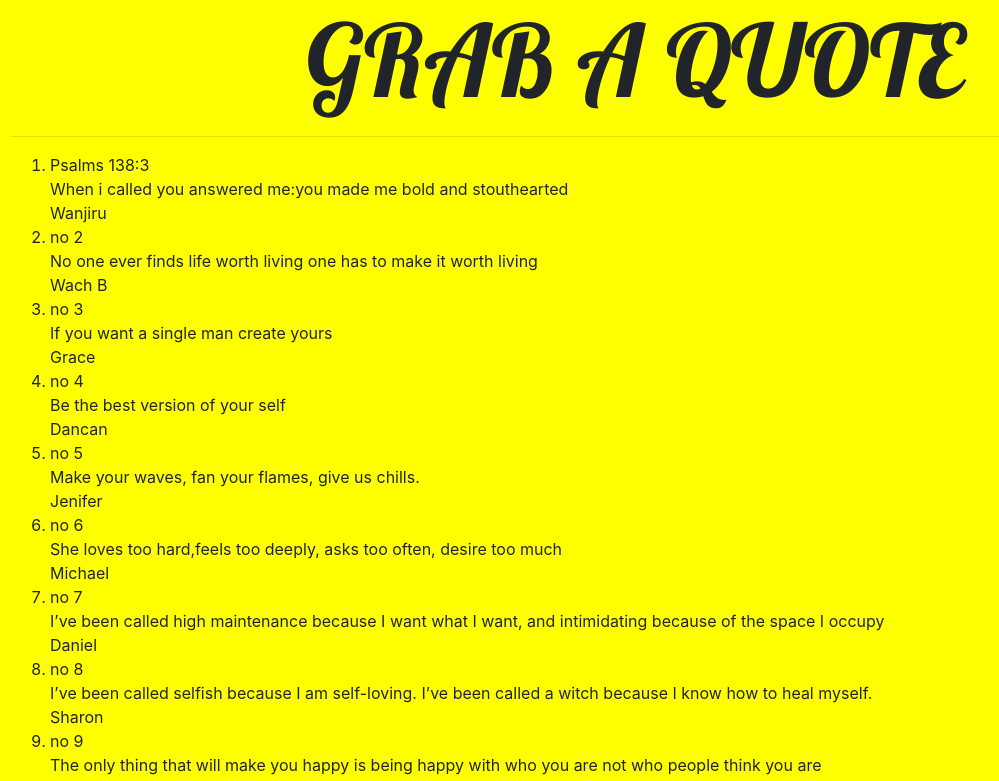
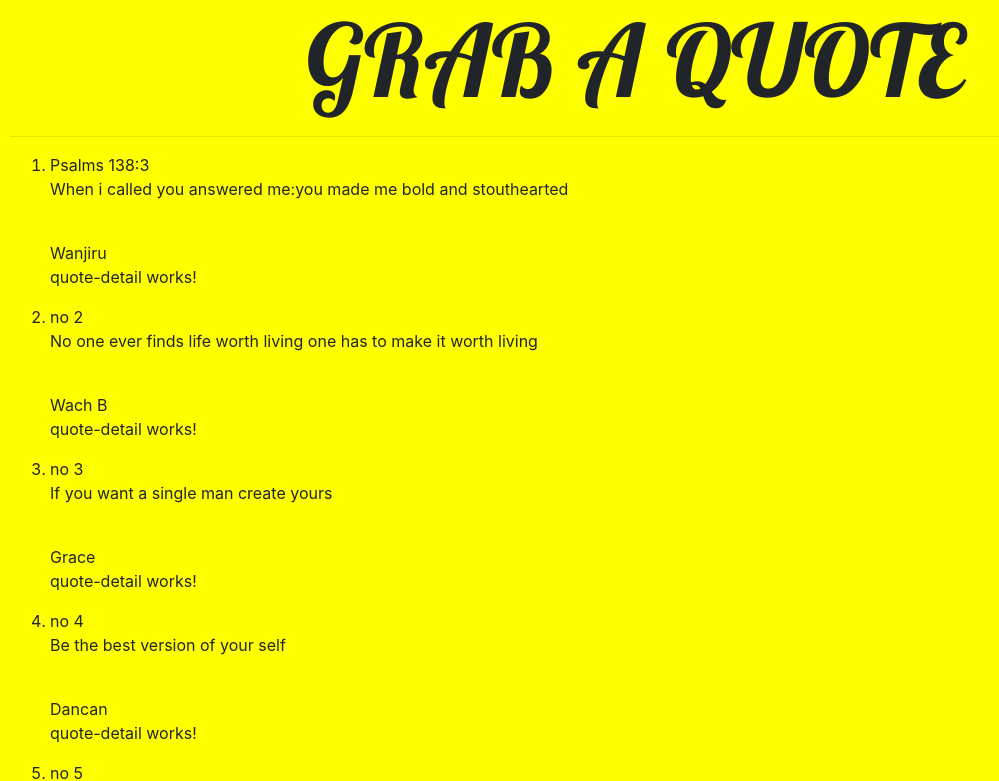
Before and after one commit to BeatriceWambui/grab-quotes, an Angular app: page / in a window 1280 px wide. Shown: the top 781 px of the page, without its empty margins (5-1004 px from the left). Built offline with nearby package versions, Linux system fonts and the light colour scheme.

Commit message:
create a display false for quote

```diff
--- a/src/app/quote.ts
+++ b/src/app/quote.ts
@@ -1,6 +1,6 @@
 export class Quote {
     showQuote:boolean;
     constructor(public id:string,public quote:string,public author:string){
-        this.showQuote=true;
+        this.showQuote=false;
     }
 }
--- a/src/app/quote/quote.component.html
+++ b/src/app/quote/quote.component.html
@@ -3,7 +3,10 @@
 <hr>
 <ol>
     <li *ngFor="let q of allQuotes">
-         {{q.id}} <br> {{q.quote}} <br> {{q.author}}
+         {{q.id}} <br>
+         <p>{{q.quote}} </p>
+         <br> {{q.author}}
+         <app-quote-detail [quote]='quote'></app-quote-detail>
     </li>
 
 
```
